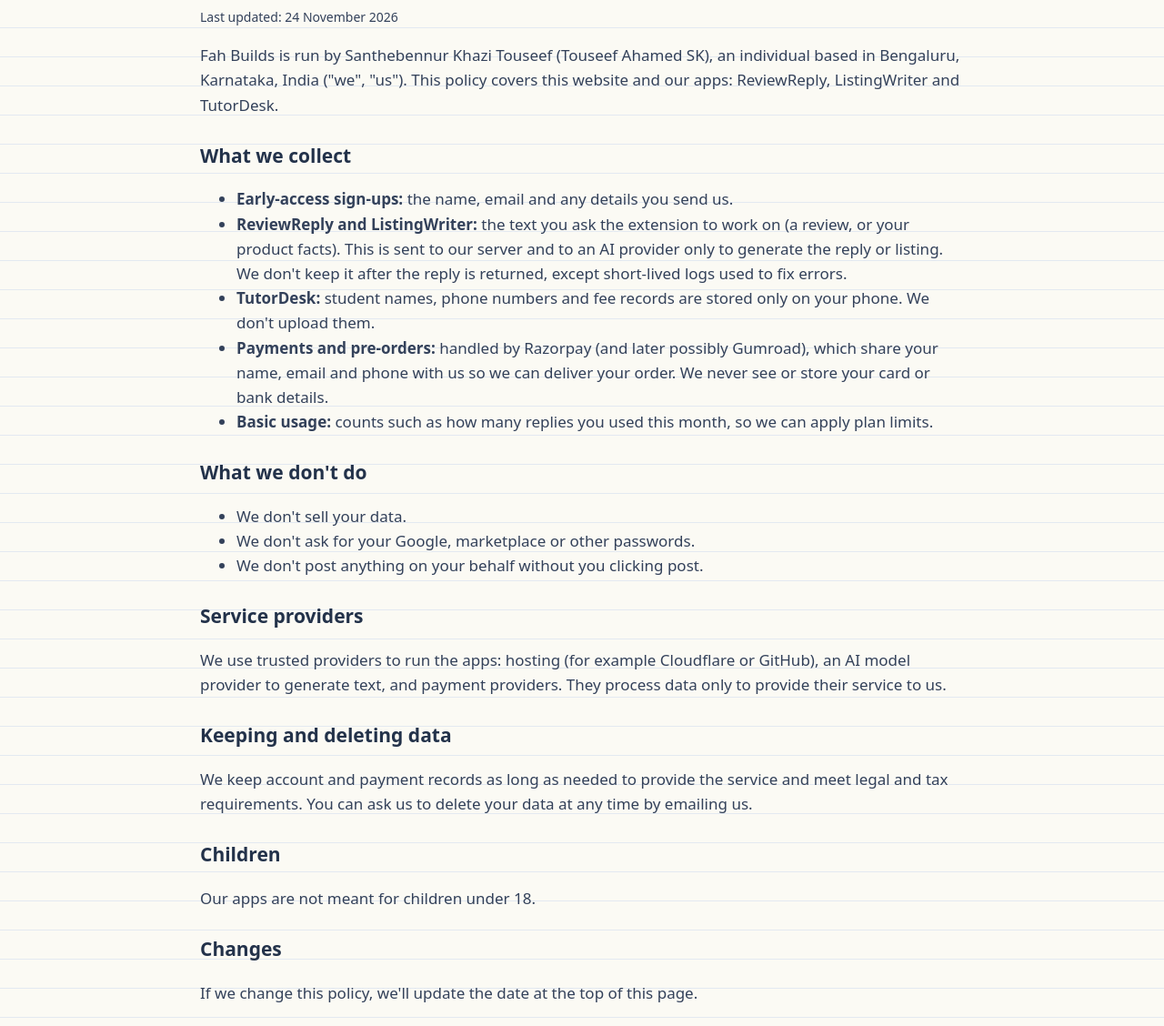
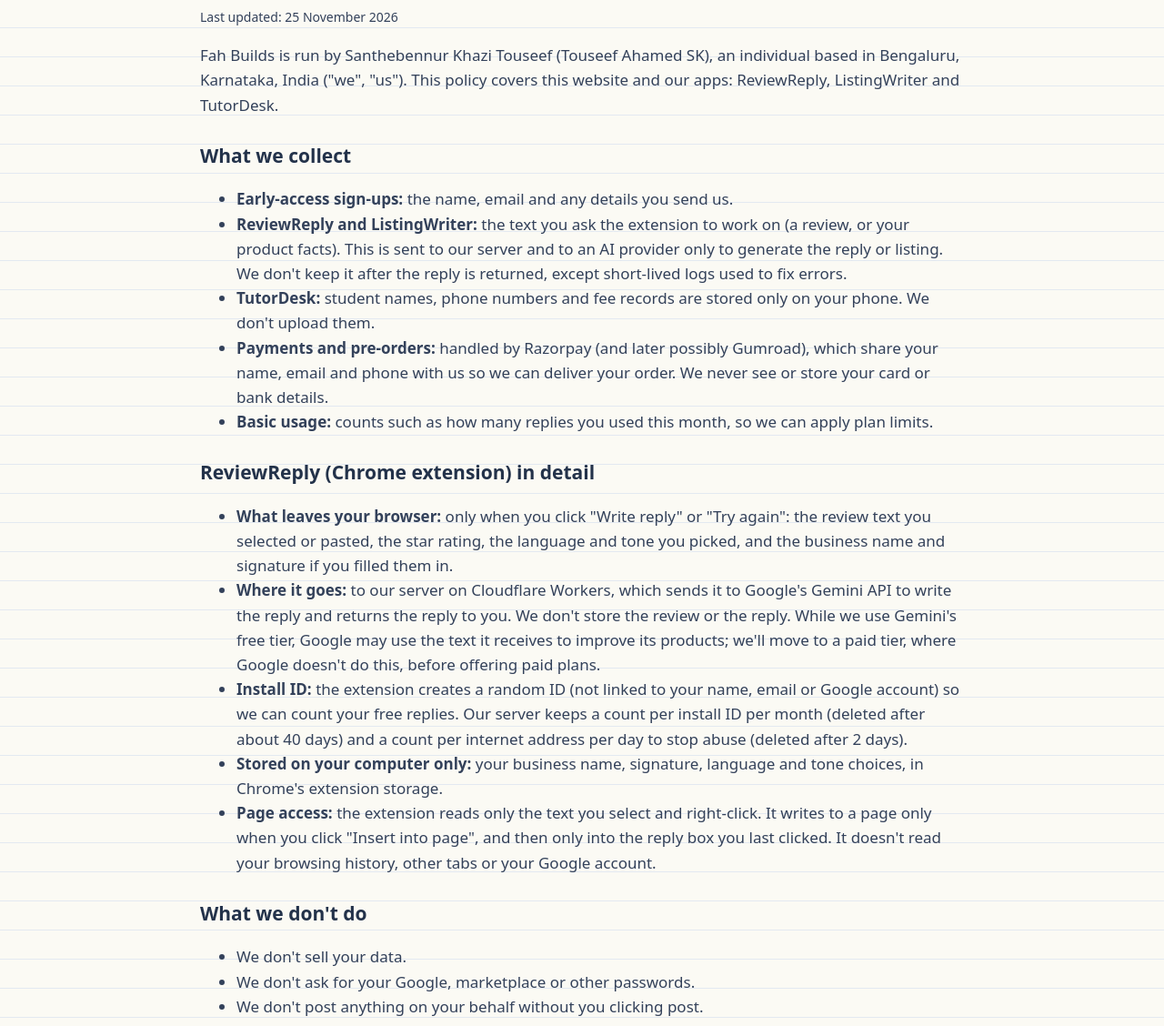
Before and after one commit to fahbuilds/fahbuilds.github.io, a plain HTML site: page privacy.html in a window 1280 px wide. Shown: the part 161-1289 px from the top of the page at 91% size. Drawn offline with Linux system fonts and the light colour scheme.

Commit message:
Privacy: add ReviewReply extension details (Gemini, install ID, retention)

```diff
--- a/privacy.html
+++ b/privacy.html
@@ -21,7 +21,7 @@
 </header>
 
 <section class="legal">
-<h1>Privacy policy</h1><p class="note">Last updated: 24 November 2026</p>
+<h1>Privacy policy</h1><p class="note">Last updated: 25 November 2026</p>
 <p>Fah Builds is run by Santhebennur Khazi Touseef (Touseef Ahamed SK), an individual based in Bengaluru, Karnataka, India ("we", "us"). This policy covers this website and our apps: ReviewReply, ListingWriter and TutorDesk.</p>
 <h2>What we collect</h2>
 <ul>
@@ -30,6 +30,14 @@
 <li><b>TutorDesk:</b> student names, phone numbers and fee records are stored only on your phone. We don't upload them.</li>
 <li><b>Payments and pre-orders:</b> handled by Razorpay (and later possibly Gumroad), which share your name, email and phone with us so we can deliver your order. We never see or store your card or bank details.</li>
 <li><b>Basic usage:</b> counts such as how many replies you used this month, so we can apply plan limits.</li>
+</ul>
+<h2 id="reviewreply">ReviewReply (Chrome extension) in detail</h2>
+<ul>
+<li><b>What leaves your browser:</b> only when you click "Write reply" or "Try again": the review text you selected or pasted, the star rating, the language and tone you picked, and the business name and signature if you filled them in.</li>
+<li><b>Where it goes:</b> to our server on Cloudflare Workers, which sends it to Google's Gemini API to write the reply and returns the reply to you. We don't store the review or the reply. While we use Gemini's free tier, Google may use the text it receives to improve its products; we'll move to a paid tier, where Google doesn't do this, before offering paid plans.</li>
+<li><b>Install ID:</b> the extension creates a random ID (not linked to your name, email or Google account) so we can count your free replies. Our server keeps a count per install ID per month (deleted after about 40 days) and a count per internet address per day to stop abuse (deleted after 2 days).</li>
+<li><b>Stored on your computer only:</b> your business name, signature, language and tone choices, in Chrome's extension storage.</li>
+<li><b>Page access:</b> the extension reads only the text you select and right-click. It writes to a page only when you click "Insert into page", and then only into the reply box you last clicked. It doesn't read your browsing history, other tabs or your Google account.</li>
 </ul>
 <h2>What we don't do</h2>
 <ul><li>We don't sell your data.</li><li>We don't ask for your Google, marketplace or other passwords.</li><li>We don't post anything on your behalf without you clicking post.</li></ul>
```
